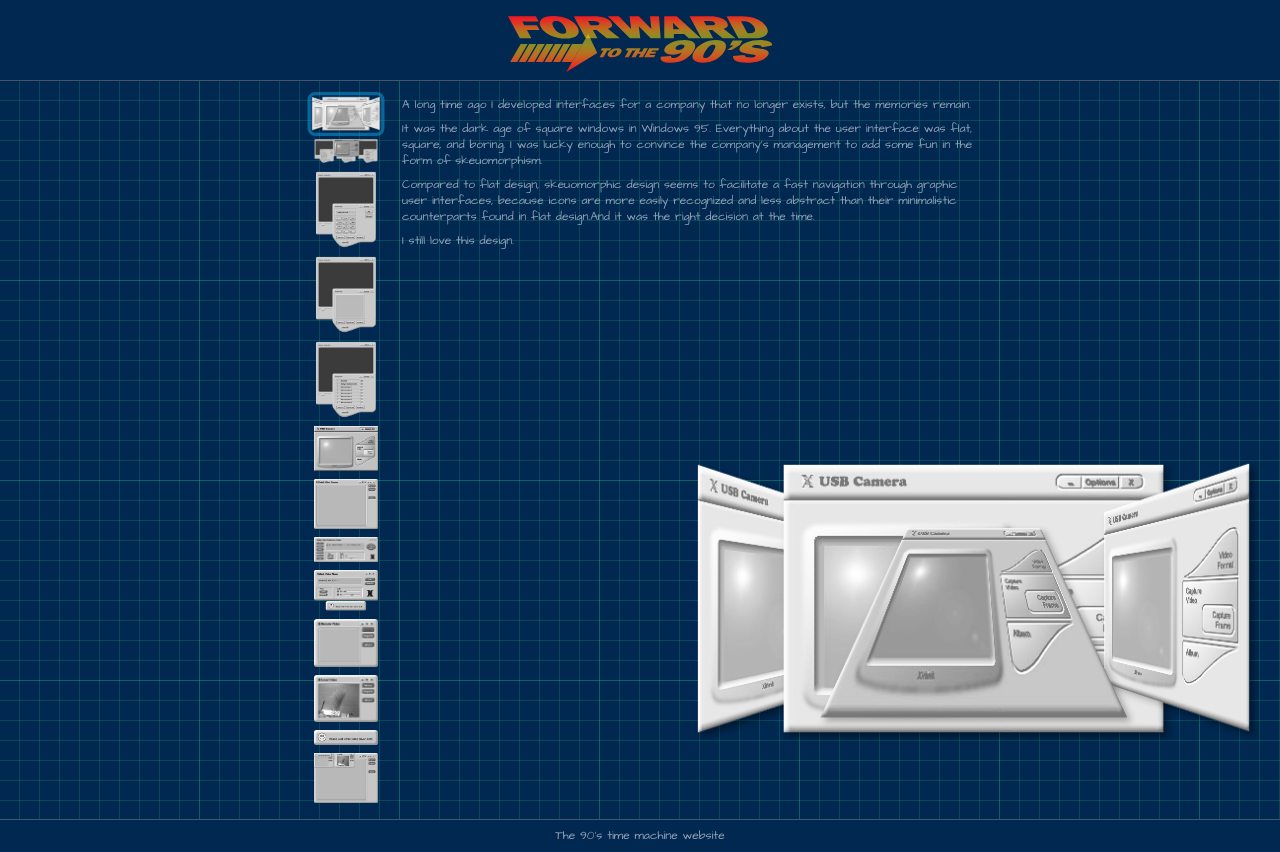
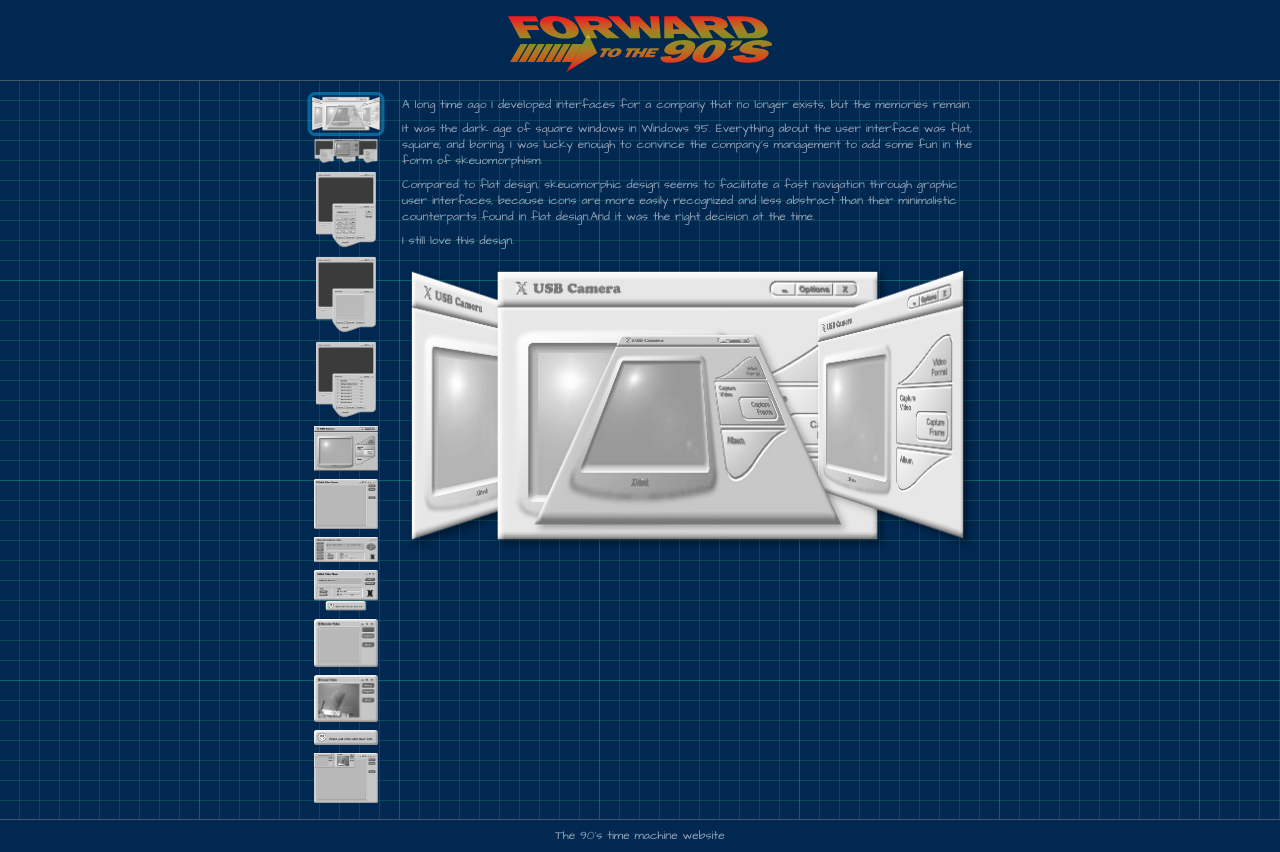
Before and after one commit to maxzz/back-to-90s, a React (Vite) app: page / in a window 1280 px wide. Built offline with nearby package versions, Linux system fonts and the light colour scheme.

Commit message:
WIP. update SectionMain layout

```diff
--- a/src/components/2-main/0-all.tsx
+++ b/src/components/2-main/0-all.tsx
@@ -17,7 +17,10 @@ export function SectionMain({ className, ...rest }: ComponentPropsWithoutRef<"se
                 <div className="relative grid grid-rows-[auto_auto_1fr] gap-2">
                     <Explanation showOrHide={selectedImage === 0} />
 
-                    <CurrentImage className="absolute left-1/2 top-1/2 -translate-x-1/2 -translate-y-1/2 fill-red-500" />
+                    {/* <CurrentImage className="absolute left-1/2 top-1/2 -translate-x-1/2 -translate-y-1/2 fill-red-500" /> */}
+                    <div className="size-full grid place-items-center">
+                        <CurrentImage className="fill-red-500" />
+                    </div>
 
                     {/* <ThatsAllFolks className="absolute left-1/2 top-1/2 -translate-x-1/2 -translate-y-1/2 fill-red-500" /> */}
                 </div>
```
